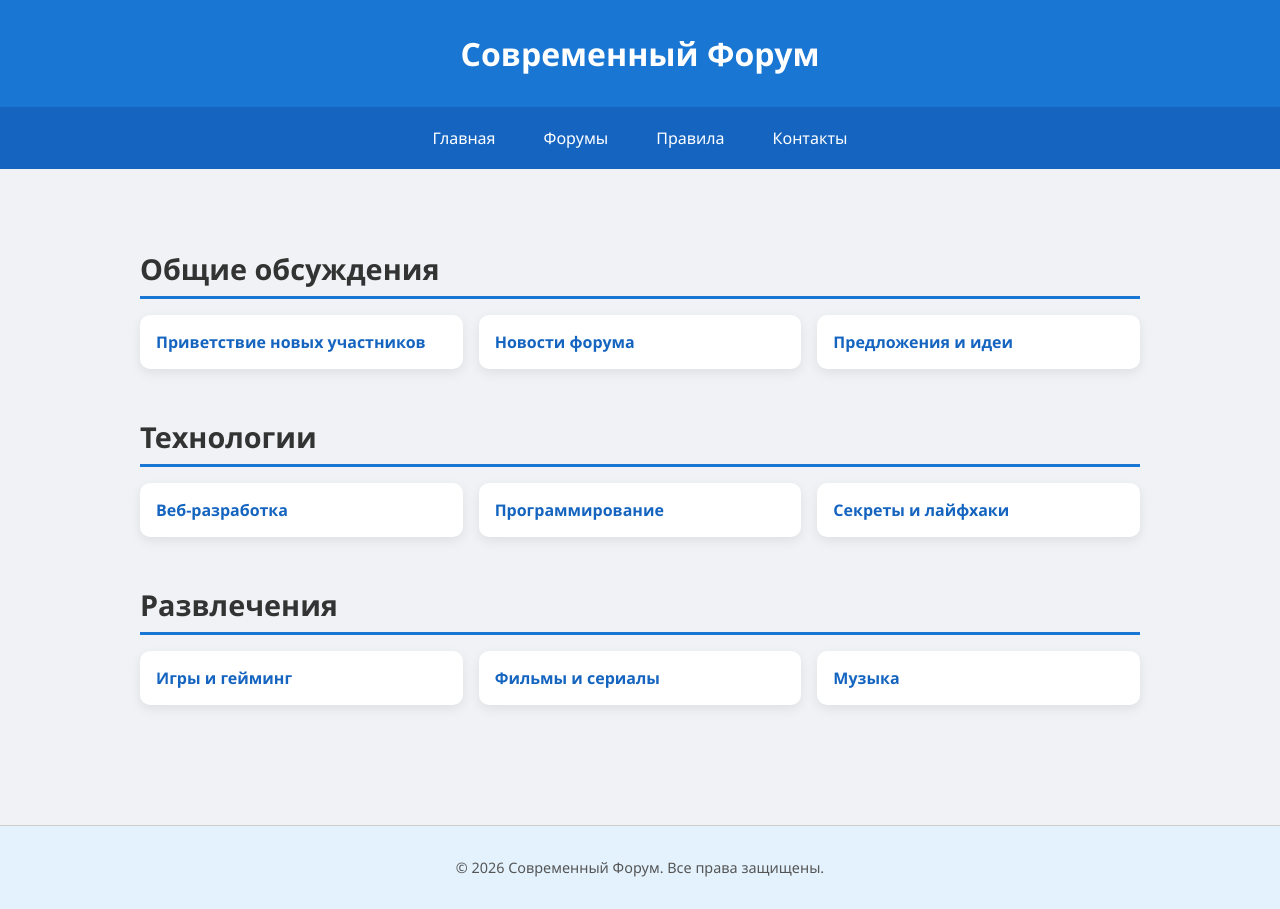
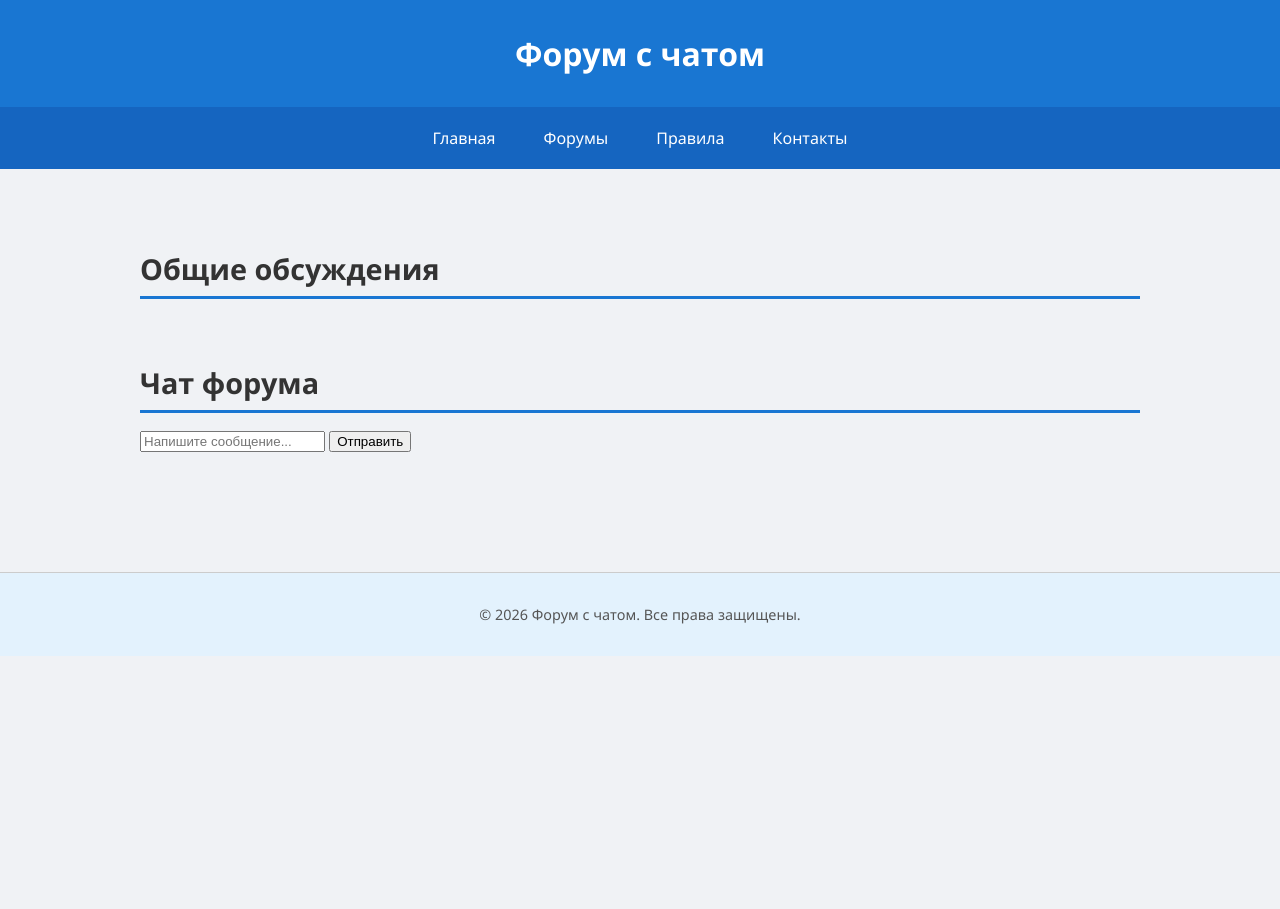
Before and after one commit to Webraxion/Web, a plain HTML site: page index.html in a window 1280 px wide. After the commit the page ends 800 px from the top, so only its background shows below. Drawn offline with Linux system fonts and the light colour scheme.

Commit message:
Update index.html

```diff
--- a/index.html
+++ b/index.html
@@ -3,12 +3,12 @@
 <head>
   <meta charset="UTF-8">
   <meta name="viewport" content="width=device-width, initial-scale=1.0">
-  <title>Современный Форум</title>
+  <title>Форум с чатом</title>
   <link rel="stylesheet" href="css/styles.css">
 </head>
 <body>
   <header>
-    <h1>Современный Форум</h1>
+    <h1>Форум с чатом</h1>
   </header>
 
   <nav>
@@ -21,30 +21,23 @@
   <main>
     <section class="forum-section">
       <h2>Общие обсуждения</h2>
-      <div class="topic-list" id="general-topics">
-        <!-- Темы будут добавляться через скрипт -->
-      </div>
+      <div class="topic-list" id="general-topics"></div>
     </section>
 
     <section class="forum-section">
-      <h2>Технологии</h2>
-      <div class="topic-list" id="tech-topics">
-        <!-- Темы будут добавляться через скрипт -->
-      </div>
-    </section>
-
-    <section class="forum-section">
-      <h2>Развлечения</h2>
-      <div class="topic-list" id="fun-topics">
-        <!-- Темы будут добавляться через скрипт -->
+      <h2>Чат форума</h2>
+      <div class="chat-container">
+        <div id="messages"></div>
+        <input type="text" id="chat-input" placeholder="Напишите сообщение..." />
+        <button id="send-btn">Отправить</button>
       </div>
     </section>
   </main>
 
   <footer>
-    &copy; 2026 Современный Форум. Все права защищены.
+    &copy; 2026 Форум с чатом. Все права защищены.
   </footer>
 
-  <script src="scripts/scripts.js"></script>
+  <script src="scripts/chat.js"></script>
 </body>
 </html>
```
